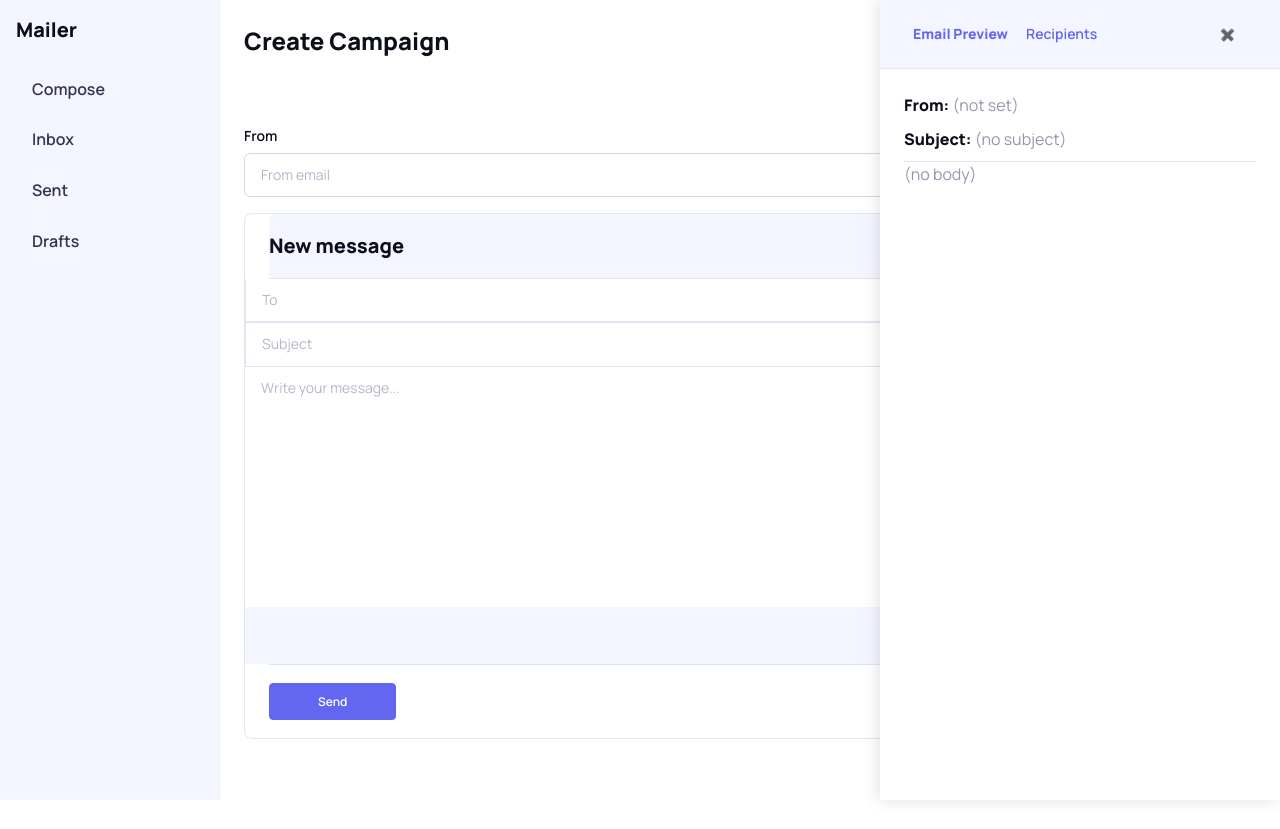
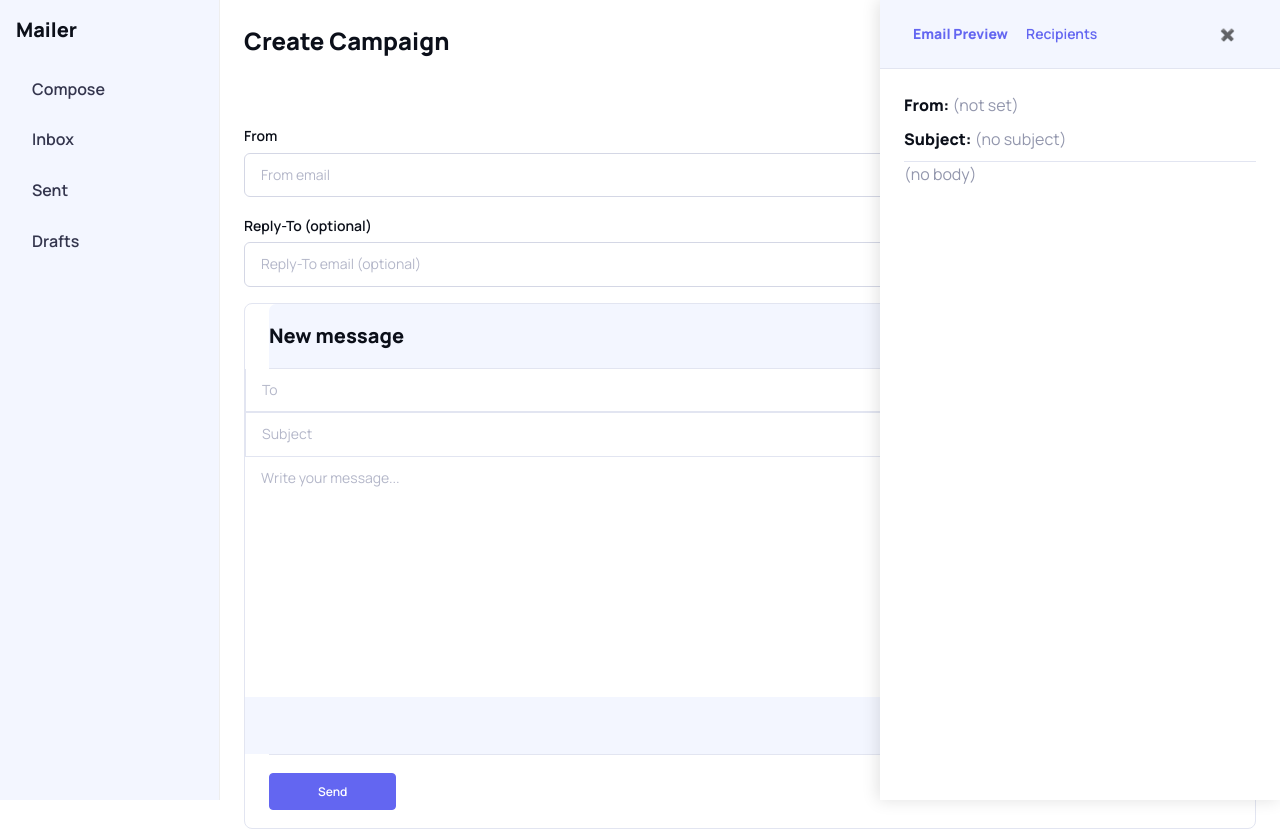
Before and after one commit to Ayomide2604/domain_mailer, a Next.js app: page /emails in a window 1280 px wide. Before the commit the page ends 800 px from the top, so only its background shows below. Built offline with nearby package versions, Linux system fonts and the light colour scheme.

Commit message:
fixed build errors

```diff
--- a/app/api/emails/route.ts
+++ b/app/api/emails/route.ts
@@ -5,7 +5,7 @@ const resend = new Resend(process.env.RESEND_API_KEY);
 
 export async function POST(req: NextRequest) {
   try {
-    const { to, subject, html, from } = await req.json();
+    const { to, subject, html, from, replyTo } = await req.json();
 
     if (!to || !subject || !html || !from) {
       return NextResponse.json({ error: "Missing required fields" }, { status: 400 });
@@ -31,10 +31,23 @@ export async function POST(req: NextRequest) {
       to,
       subject,
       html: templatedHtml,
+      replyTo: replyTo || undefined,
     });
 
     return NextResponse.json({ success: true, data });
-  } catch (error: any) {
-    return NextResponse.json({ error: error.message || "Unknown error" }, { status: 500 });
+  } catch (error: unknown) {
+    let message = "Unknown error";
+    function hasMessage(e: unknown): e is { message: string } {
+      return (
+        typeof e === "object" &&
+        e !== null &&
+        "message" in e &&
+        typeof (e as { message: unknown }).message === "string"
+      );
+    }
+    if (hasMessage(error)) {
+      message = error.message;
+    }
+    return NextResponse.json({ error: message }, { status: 500 });
   }
 }
--- a/app/emails/page.tsx
+++ b/app/emails/page.tsx
@@ -121,6 +121,7 @@ export default function EmailPage() {
 
 
 	const [subject, setSubject] = useState("");
+const [replyTo, setReplyTo] = useState("");
 const [sending, setSending] = useState(false);
 const [sendProgress, setSendProgress] = useState(0);
 const [sendTotal, setSendTotal] = useState(0);
@@ -210,9 +211,10 @@ const [sendDone, setSendDone] = useState(false);
           to: recipients[i],
           subject,
           html: body,
+          replyTo,
         }),
       });
-    } catch (err) {
+    } catch {
       // Optionally handle error for individual emails here
     }
   }
@@ -226,6 +228,7 @@ const [sendDone, setSendDone] = useState(false);
     setRecipients([]);
     setSubject("");
     setBody("");
+    setReplyTo("");
     setRecipientInput("");
     setSendDone(false);
     setSendProgress(0);
@@ -311,6 +314,18 @@ return (
 						value={fromEmail}
 						onChange={(e) => setFromEmail(e.target.value)}
 						placeholder="From email"
+						autoComplete="off"
+					/>
+				</div>
+				<div className="mb-3">
+					<label htmlFor="replyTo" className="form-label">Reply-To (optional)</label>
+					<input
+						type="email"
+						id="replyTo"
+						className="form-control"
+						value={replyTo}
+						onChange={e => setReplyTo(e.target.value)}
+						placeholder="Reply-To email (optional)"
 						autoComplete="off"
 					/>
 				</div>
--- a/emails/OutboundEmail.tsx
+++ b/emails/OutboundEmail.tsx
@@ -5,9 +5,10 @@ interface OutboundEmailProps {
   from: string;
   to: string | string[];
   body: string;
+  replyTo?: string;
 }
 
-export default function OutboundEmail({ subject, from, to, body }: OutboundEmailProps) {
+export default function OutboundEmail({ subject, from, to, body, replyTo }: OutboundEmailProps) {
   return (
     <div style={{ fontFamily: 'Arial, sans-serif', background: '#f9f9f9', padding: 24 }}>
       <table width="100%" cellPadding={0} cellSpacing={0} style={{ background: '#fff', borderRadius: 8, maxWidth: 600, margin: '0 auto', boxShadow: '0 2px 8px rgba(0,0,0,0.04)' }}>
@@ -29,6 +30,9 @@ export default function OutboundEmail({ subject, from, to, body }: OutboundEmail
             <td style={{ padding: '16px 32px', color: '#888', fontSize: 13, borderTop: '1px solid #eee' }}>
               <div>From: {from}</div>
               <div>To: {Array.isArray(to) ? to.join(', ') : to}</div>
+              {replyTo && (
+                <div>Reply-To: {replyTo}</div>
+              )}
             </td>
           </tr>
         </tbody>
```
